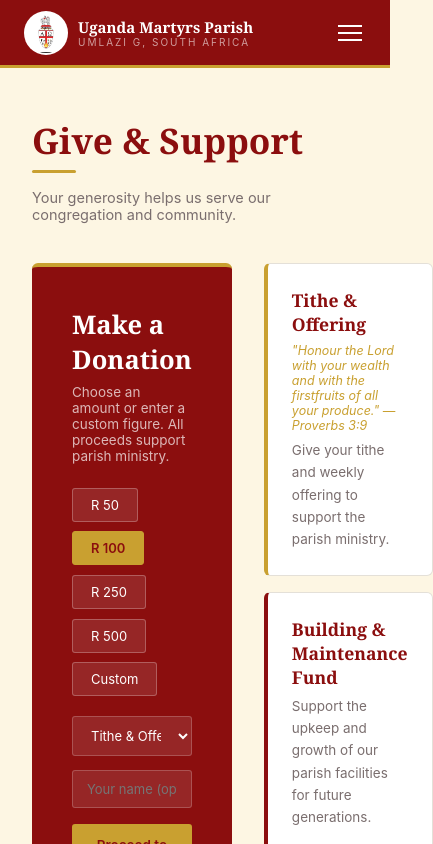
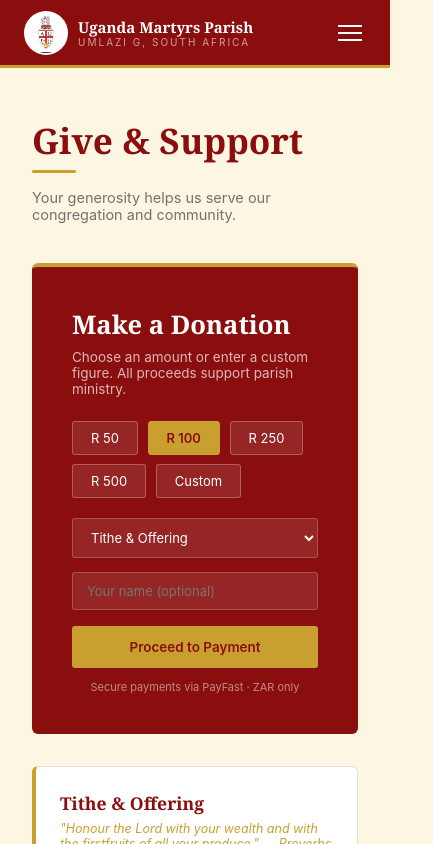
Before and after one commit to multi2editor/uganda-martyrs-parish, a Next.js app: page /donate in a window 390 px wide. Shown: the top 844 px of the page, 433 px wide, since content can reach past the window. Built offline with nearby package versions, Linux system fonts and the light colour scheme.

Commit message:
fix mobile responsiveness on contact, bookings and donate pages

```diff
--- a/app/bookings/page.tsx
+++ b/app/bookings/page.tsx
@@ -59,7 +59,7 @@
       <div style={{width: '44px', height: '3px', background: '#c9a030', marginBottom: '1rem', borderRadius: '2px'}}></div>
       <p style={{color: '#7a6e6e', fontSize: '14.5px', marginBottom: '2.5rem'}}>Fill in the form below to request a booking. We will confirm within 2 working days.</p>
 
-      <div style={{display: 'grid', gridTemplateColumns: '1fr 1fr', gap: '3rem'}}>
+      <div style={{display: 'grid', gridTemplateColumns: 'repeat(auto-fit, minmax(300px, 1fr))', gap: '2rem'}}>
 
         {/* BOOKING FORM */}
         <div>
--- a/app/components/LoadingScreen.tsx
+++ b/app/components/LoadingScreen.tsx
@@ -51,7 +51,7 @@
       {/* CHURCH NAME */}
       <h1 style={{
         fontFamily: 'Georgia, serif',
-        fontSize: '1.5rem',
+        fontSize: 'clamp(1.1rem, 5vw, 1.5rem)',
         color: 'white',
         marginBottom: '0.25rem',
         letterSpacing: '0.5px'
--- a/app/contact/page.tsx
+++ b/app/contact/page.tsx
@@ -5,7 +5,7 @@
       <div style={{width: '44px', height: '3px', background: '#c9a030', marginBottom: '1rem', borderRadius: '2px'}}></div>
       <p style={{color: '#7a6e6e', fontSize: '14.5px', marginBottom: '2.5rem'}}>We'd love to hear from you. Come visit us or get in touch anytime.</p>
 
-      <div style={{display: 'grid', gridTemplateColumns: '1fr 1fr', gap: '2rem'}}>
+      <div style={{display: 'grid', gridTemplateColumns: 'repeat(auto-fit, minmax(300px, 1fr))', gap: '2rem'}}>
 
         {/* CONTACT DETAILS */}
         <div>
--- a/app/donate/page.tsx
+++ b/app/donate/page.tsx
@@ -15,7 +15,7 @@
       <div style={{width: '44px', height: '3px', background: '#c9a030', marginBottom: '1rem', borderRadius: '2px'}}></div>
       <p style={{color: '#7a6e6e', fontSize: '14.5px', marginBottom: '2.5rem'}}>Your generosity helps us serve our congregation and community.</p>
 
-      <div style={{display: 'grid', gridTemplateColumns: '1fr 1fr', gap: '2rem', alignItems: 'start'}}>
+      <div style={{display: 'grid', gridTemplateColumns: 'repeat(auto-fit, minmax(300px, 1fr))', gap: '2rem'}}>
 
         {/* DONATION BOX */}
         <div style={{background: '#8b0e0e', borderRadius: '6px', padding: '2.5rem', borderTop: '4px solid #c9a030'}}>
```
